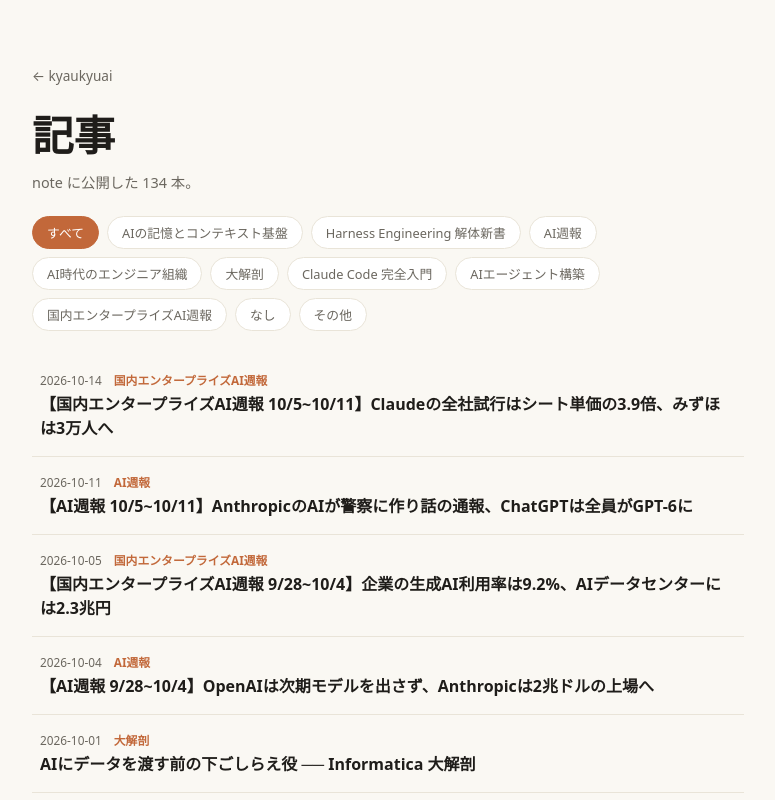
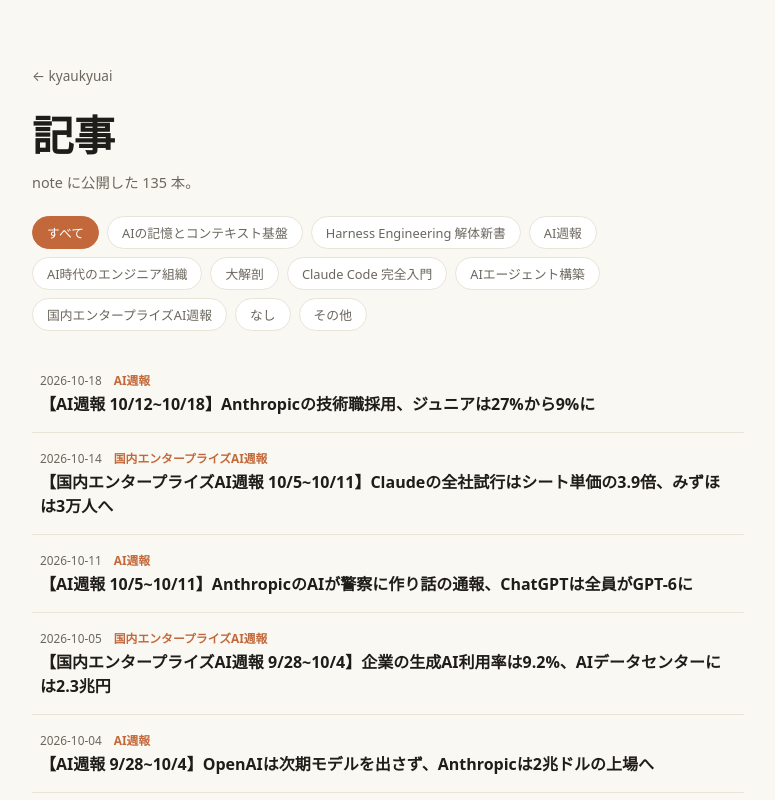
Before and after one commit to kyaukyuai/kyaukyuai.github.io, a React (Vite) app: page /articles in a window 1280 px wide. Shown: the top 800 px of the page, without its empty margins (252-1027 px from the left). Built offline with nearby package versions, Linux system fonts and the light colour scheme.

Commit message:
記事インデックス更新: 【AI週報 10/12~10/18】Anthropicの技術職採用、ジュニアは27%から9%に（note 公開同期）

```diff
--- a/src/data/articles.ts
+++ b/src/data/articles.ts
@@ -9,6 +9,14 @@
 }
 
 export const articles: Article[] = [
+  {
+    "slug": "note-article-83_ai-weekly-w43",
+    "title": "【AI週報 10/12~10/18】Anthropicの技術職採用、ジュニアは27%から9%に",
+    "date": "2026-10-18",
+    "magazine": "AI週報",
+    "noteUrl": "https://note.com/_kihonushi/n/nec6ed038ba81",
+    "selfHosted": false
+  },
   {
     "slug": "note-article-82_jp-enterprise-weekly-w42",
     "title": "【国内エンタープライズAI週報 10/5~10/11】Claudeの全社試行はシート単価の3.9倍、みずほは3万人へ",
```
